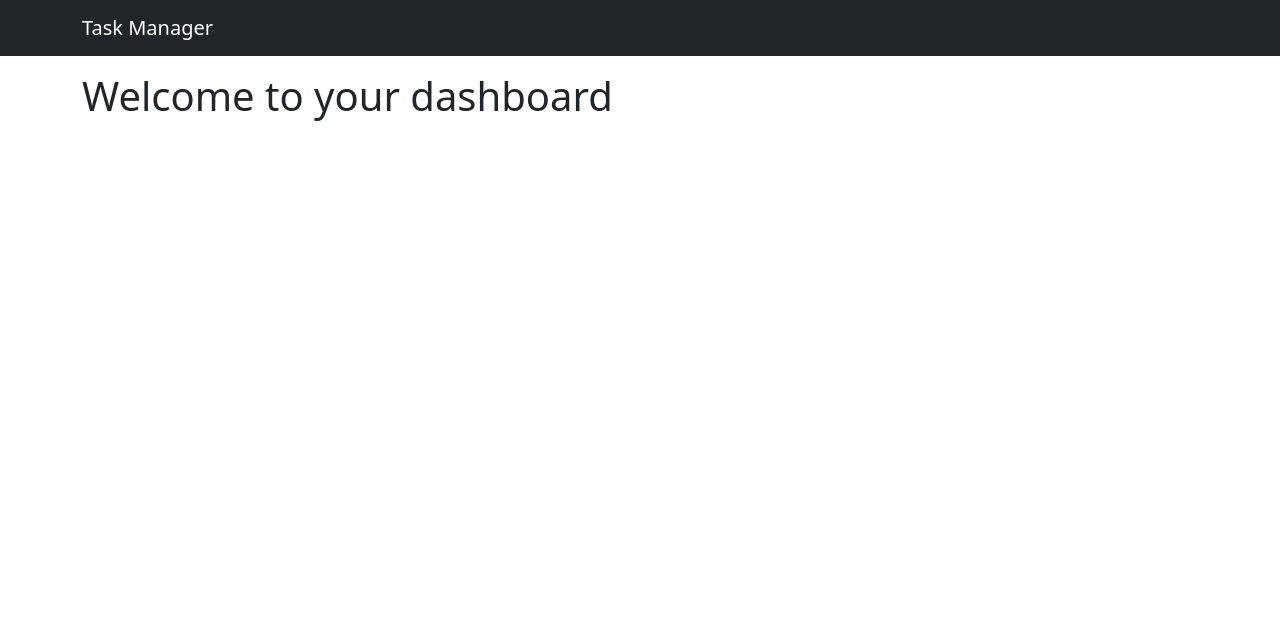
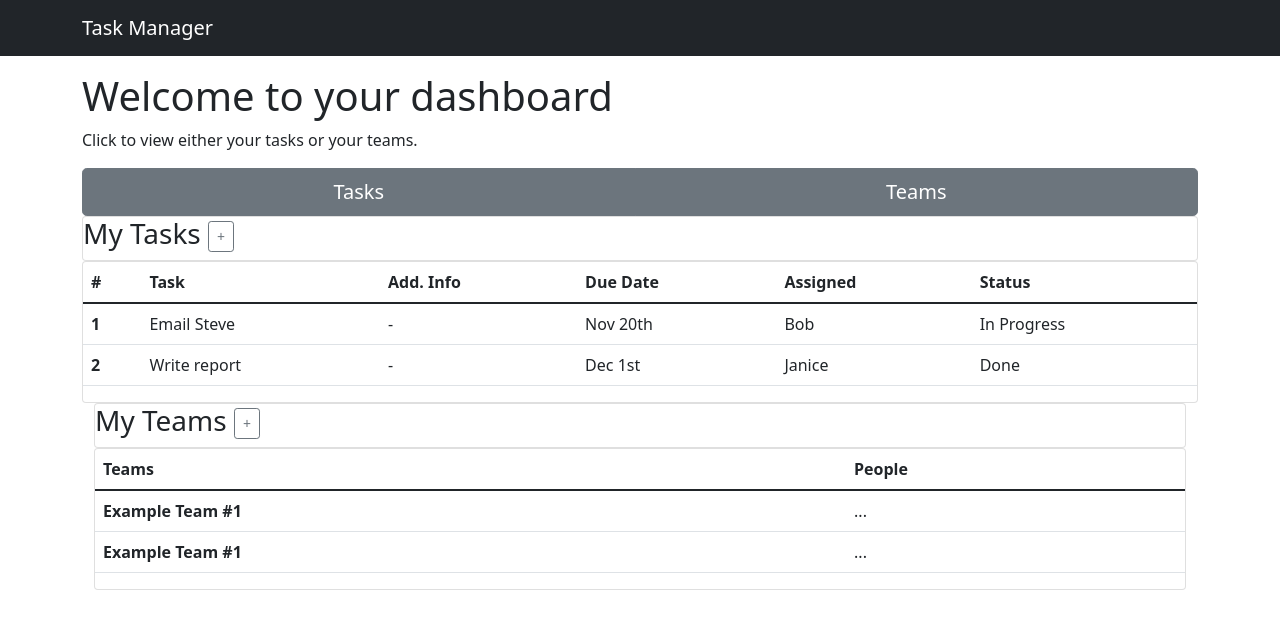
Before and after one commit to sun122112/Rhinoceros, a Django app: template tasks/templates/dashboard.html in a window 1280 px wide. Shown: the top 629 px of the page. Run offline with Django 3.2, Linux system fonts and the light colour scheme; the template is opened without the code that fills it, so the values that code supplies are empty; some libraries are stand-ins or nearby versions.

Commit message:
Add some dashboard interface

```diff
--- a/static/custom.css
+++ b/static/custom.css
@@ -44,6 +44,7 @@ p.cover-text {
   padding-right: 50px;
   padding-bottom: 30px;
   border-radius: 15%;
+  /*align-items: center;*/
 }
 .cover-card-block {
   opacity: 1
--- a/tasks/templates/dashboard.html
+++ b/tasks/templates/dashboard.html
@@ -7,4 +7,100 @@
     </div>
   </div>
 </div>
+
+
+<div class = "container"> <!-- container for 'Tasks' & 'Teams' Button -->
+  <div class = "row">
+      <p>Click to view either your tasks or your teams.</p>
+      <div class = "btn-group" role = "group" aria-label = "View Teams/Tasks button group">
+
+        <button type="button" class = "btn btn-secondary btn-lg btn-block ">Tasks</button>
+        <button type="button" class = "btn btn-secondary btn-lg btn-block ">Teams</button>
+
+      </div>
+  </div>
+</div>
+
+<!-- container for 'My Tasks -->
+<!-- includes card for the heading & separate card for table content -->
+<div class = "container" >
+  <div class = "row">
+    <div class = "col-12">
+
+      <div class = "card">
+        <h3>My Tasks <button class="btn btn-sm btn-outline-secondary">+</button></h3>
+      </div>
+      <div class = "card">
+        <table class = "table">
+          <thead>
+            <tr>
+              <th scope="col">#</th>
+              <th scope="col">Task</th>
+              <th scope="col">Add. Info</th>
+              <th scope="col">Due Date</th>
+              <th scope="col">Assigned</th>
+              <th scope="col">Status</th>
+            </tr>
+          </thead>
+          <tbody>
+            <tr>
+              <!--Test values, for now -->
+              <th scope="row">1</th>
+              <td>Email Steve</td>
+              <td>-</td>
+              <td>Nov 20th</td>
+              <td>Bob</td>
+              <td>In Progress</td>
+            </tr>
+            <tr>
+              <!--Test values, for now -->
+              <th scope="row">2</th>
+              <td>Write report</td>
+              <td>-</td>
+              <td>Dec 1st</td>
+              <td>Janice</td>
+              <td>Done</td>
+            </tr>
+          </tbody>
+        </table>
+      </div>
+    </div>
+</div>
+
+<!-- container for 'My Teams' -->
+<div class = "container" >
+  <div class = "row">
+    <div class = "col-12">
+
+      <div class = "card">
+        <h3>My Teams <button class="btn btn-sm btn-outline-secondary">+</button></h3>
+      </div>
+      <div class = "card">
+        <table class = "table">
+          <thead>
+            <tr>
+              <th scope="col">Teams</th>
+              <th scope="col">People</th>
+
+            </tr>
+          </thead>
+          <tbody>
+            <tr>
+              <!--Test values, for now -->
+              <th scope="row">Example Team #1</th>
+              <td>...</td>
+
+            </tr>
+            <tr>
+              <!--Test values, for now -->
+              <th scope="row">Example Team #1</th>
+              <td>...</td>
+
+            </tr>
+          </tbody>
+        </table>
+      </div>
+    </div>
+</div>
+
 {% endblock %}
--- a/tasks/templates/home.html
+++ b/tasks/templates/home.html
@@ -5,7 +5,7 @@
       <div class="col-12 my-auto">
         <div class="card cover-card offset-sm-2 offset-md-4 offset-lg-7">
           <h1 class="cover-heading">Task Manager</h1>
-          <p class="cover-text">A task manager application by Team <i>Insert team name here (or revise this home screen as you see fit)</i></p>
+          <p class="cover-text">A task manager application by Team <i>Rhino</i></p>
           <p>
             <a href='{% url 'sign_up' %}' class="btn btn-lg btn-secondary">
               Sign up
```
